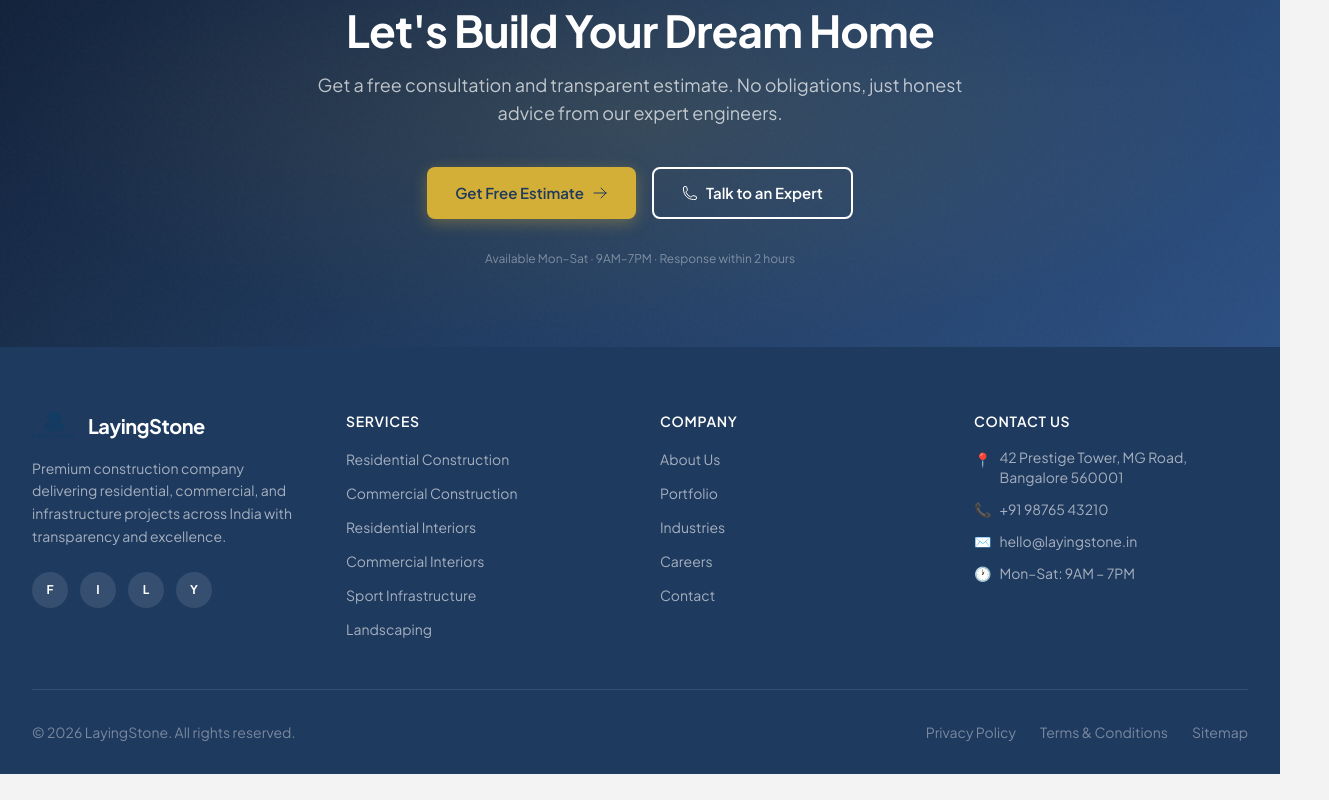
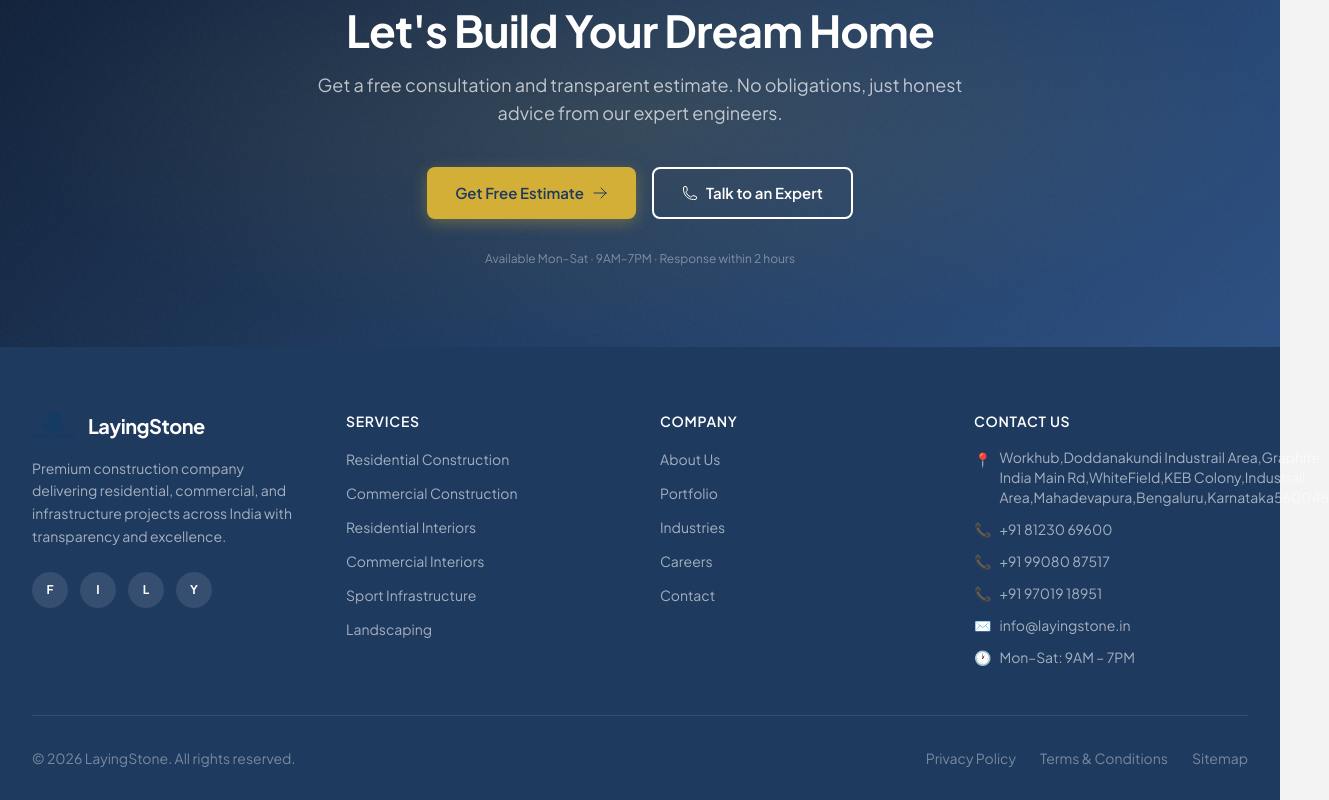
Before and after one commit to MaheswarReddyAppojigari/layingstone_0975, a Next.js app: page / in a window 1280 px wide. Shown: the part 7171-7971 px from the top of the page, 1329 px wide, since content can reach past the window. Before the commit the page ends 7945 px from the top, so only its background shows below. Built offline with nearby package versions, Linux system fonts and the light colour scheme.

Commit message:
Footer section changed

```diff
--- a/src/components/Footer.tsx
+++ b/src/components/Footer.tsx
@@ -88,18 +88,30 @@ export default function Footer() {
             <ul className="space-y-3 text-sm text-white/60">
               <li className="flex gap-2">
                 <span className="text-[#D4AF37] mt-0.5">📍</span>
-                <span>42 Prestige Tower, MG Road, Bangalore 560001</span>
+                <span>Workhub,Doddanakundi Industrail Area,Graphite India Main Rd,WhiteField,KEB Colony,Industrail Area,Mahadevapura,Bengaluru,Karnataka560048</span>
               </li>
               <li>
-                <a href="tel:+919876543210" className="flex gap-2 hover:text-[#D4AF37] transition-colors">
+                <a href="tel:+918123069600" className="flex gap-2 hover:text-[#D4AF37] transition-colors">
                   <span className="text-[#D4AF37]">📞</span>
-                  <span>+91 98765 43210</span>
+                  <span>+91 81230 69600</span>
                 </a>
               </li>
               <li>
-                <a href="mailto:hello@layingstone.in" className="flex gap-2 hover:text-[#D4AF37] transition-colors">
+                <a href="tel:+919908087517" className="flex gap-2 hover:text-[#D4AF37] transition-colors">
+                  <span className="text-[#D4AF37]">📞</span>
+                  <span>+91 99080 87517</span>
+                </a>
+              </li>
+              <li>
+                <a href="tel:+919701918951" className="flex gap-2 hover:text-[#D4AF37] transition-colors">
+                  <span className="text-[#D4AF37]">📞</span>
+                  <span>+91 97019 18951 </span>
+                </a>
+              </li>
+              <li>
+                <a href="mailto:info@layingstone.in" className="flex gap-2 hover:text-[#D4AF37] transition-colors">
                   <span className="text-[#D4AF37]">✉️</span>
-                  <span>hello@layingstone.in</span>
+                  <span>info@layingstone.in</span>
                 </a>
               </li>
               <li className="flex gap-2">
```
